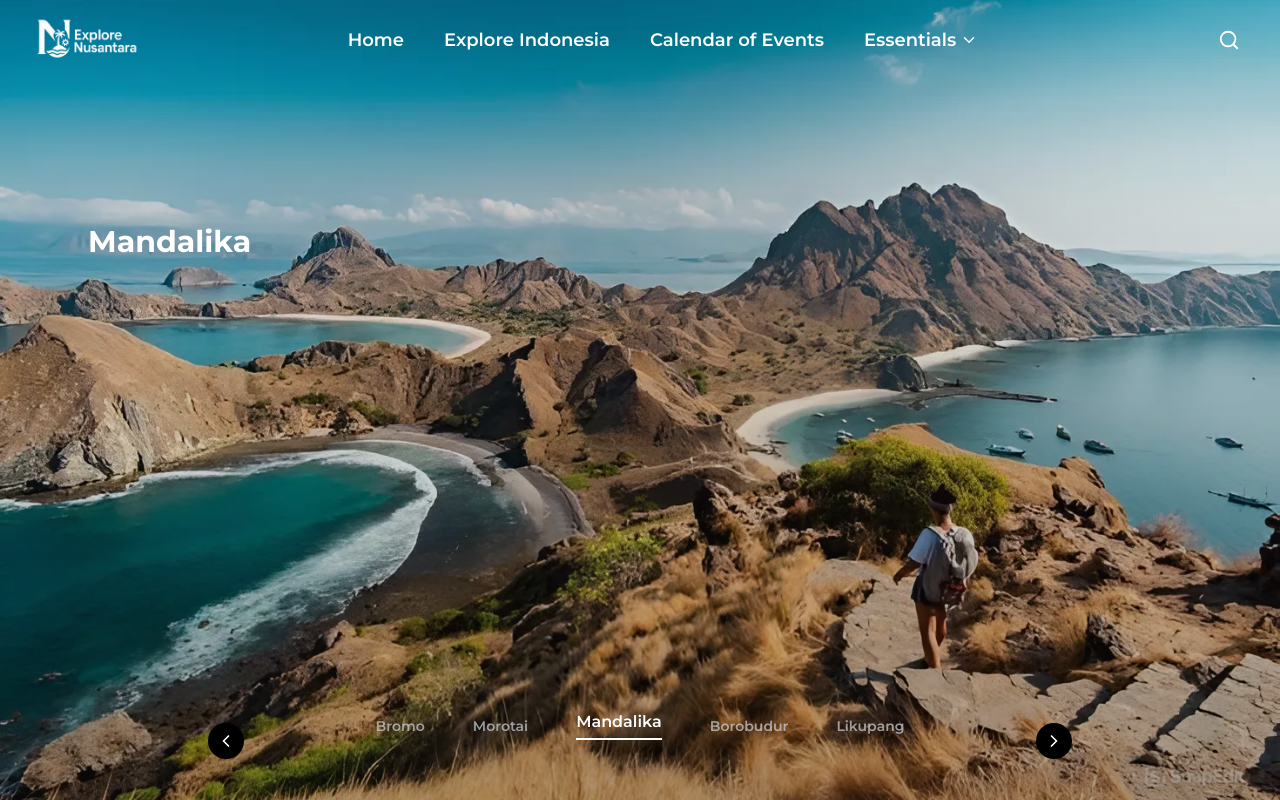
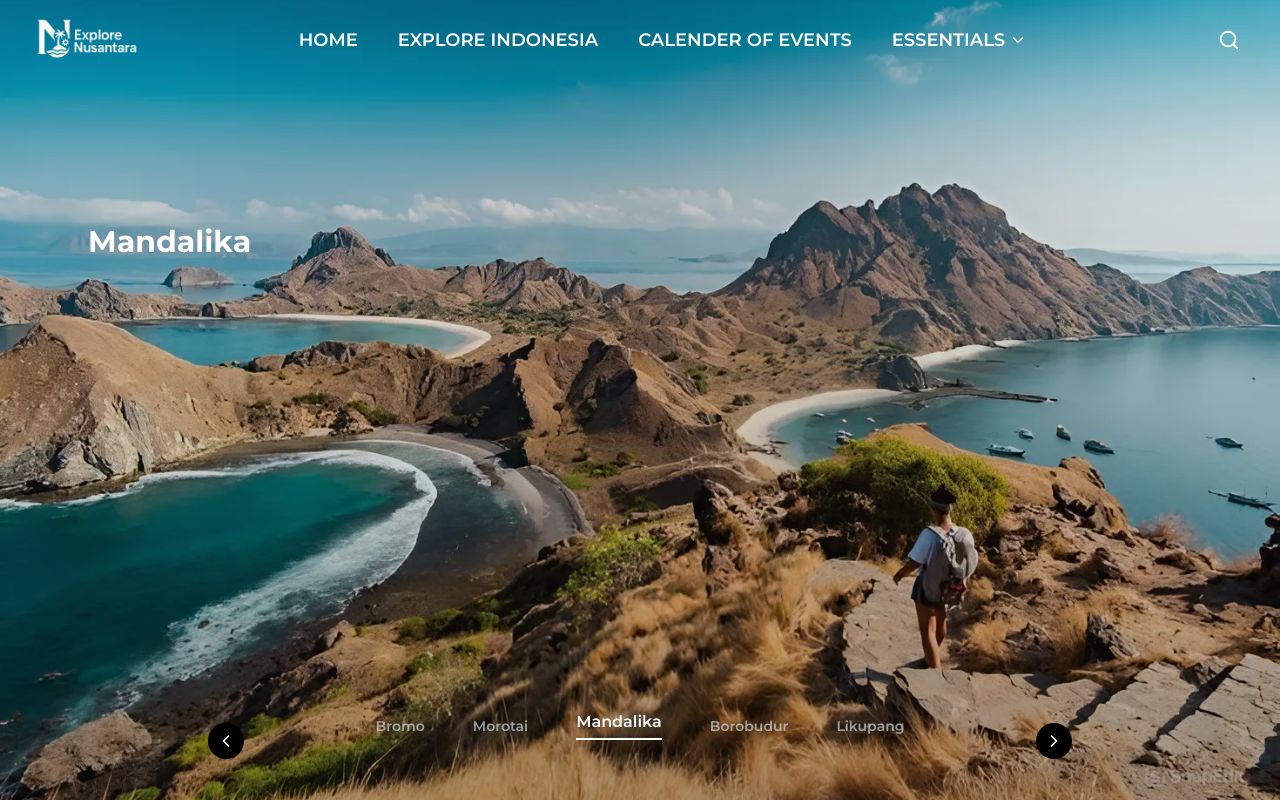
Before and after one commit to ahmatfauzy/explore-nusantara, a React (Vite) app: page / in a window 1280 px wide. Shown: the top 800 px of the page. Built offline with nearby package versions, Linux system fonts and the light colour scheme.

Commit message:
penyesuaian navmenu

```diff
--- a/src/components/Navbar.tsx
+++ b/src/components/Navbar.tsx
@@ -339,7 +339,7 @@ const Navbar = () => {
                   : "text-white hover:text-yellow-300"
               }`}
             >
-              Home
+              HOME
             </a>
             <a
               href="/explore"
@@ -349,7 +349,7 @@ const Navbar = () => {
                   : "text-white hover:text-yellow-300"
               }`}
             >
-              Explore Indonesia
+              EXPLORE INDONESIA
             </a>
             <a
               href="/events"
@@ -359,7 +359,7 @@ const Navbar = () => {
                   : "text-white hover:text-yellow-300"
               }`}
             >
-              Calendar of Events
+              CALENDER OF EVENTS
             </a>
             {/* Information Center with dropdown */}
             <div className="relative">
@@ -372,7 +372,7 @@ const Navbar = () => {
                     : "text-white hover:text-yellow-300"
                 }`}
               >
-                Essentials
+                ESSENTIALS
                 <ChevronDown
                   size={18}
                   className={`ml-1 transition-transform duration-300 ${
@@ -543,7 +543,7 @@ const Navbar = () => {
                 whileHover={{ scale: 1.02 }}
                 whileTap={{ scale: 0.98 }}
               >
-                Home
+                HOME
               </motion.a>
 
               <motion.a
@@ -557,7 +557,7 @@ const Navbar = () => {
                 whileHover={{ scale: 1.02 }}
                 whileTap={{ scale: 0.98 }}
               >
-                Explore Indonesia
+                EXPLORE INDONESIA
               </motion.a>
 
               <motion.a
@@ -571,7 +571,7 @@ const Navbar = () => {
                 whileHover={{ scale: 1.02 }}
                 whileTap={{ scale: 0.98 }}
               >
-                Calendar of Events
+                CALENDER OF EVENTS
               </motion.a>
 
               {/* Essentials menu item with dropdown */}
@@ -588,7 +588,7 @@ const Navbar = () => {
                   className="w-full flex justify-between items-center text-black font-medium py-3 hover:bg-gray-100 hover:text-blue-600 rounded-md text-lg px-4"
                   onClick={toggleMobileInfoDropdown}
                 >
-                  Essentials
+                  ESSENTIALS
                   <ChevronDown
                     size={18}
                     className={`transition-transform duration-300 ${
```
